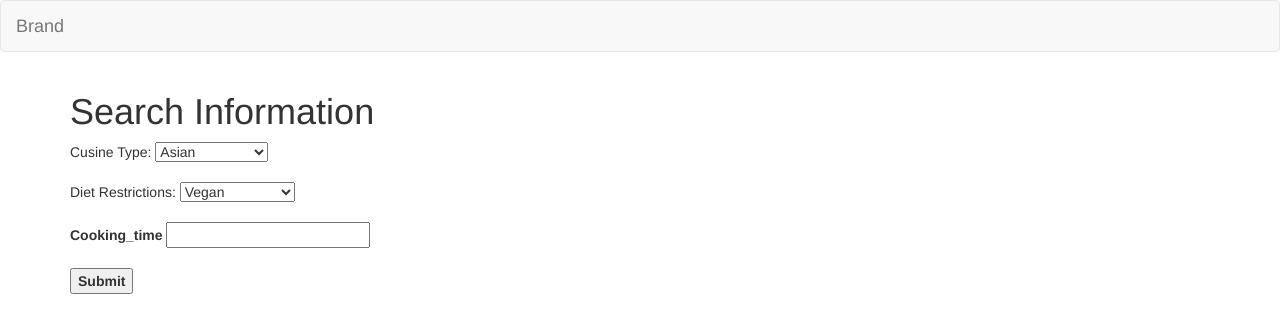
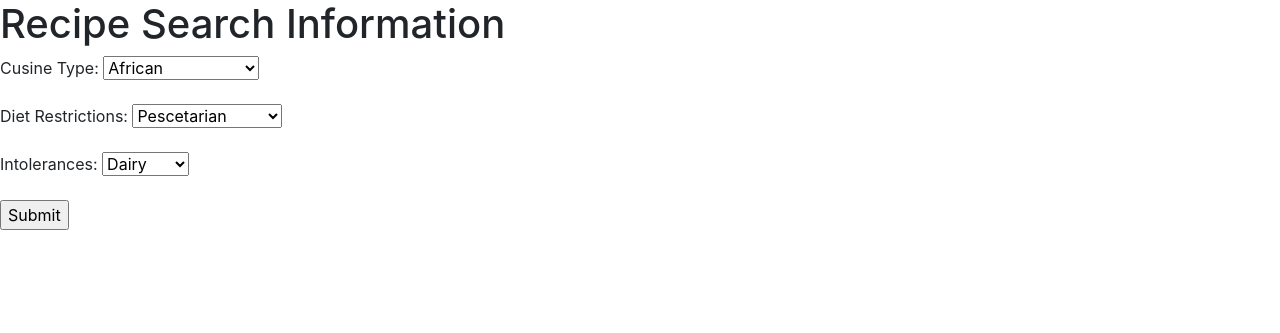
Before and after one commit to puthalalitha/recipe-project, a Flask app: page /search in a window 1280 px wide. Shown: the top 333 px of the page. Run offline with Flask 2, Linux system fonts and the light colour scheme; some libraries are stand-ins or nearby versions.

Commit message:
added remove recipe

```diff
--- a/model.py
+++ b/model.py
@@ -16,8 +16,8 @@ class User(db.Model):
     __tablename__ = "users"
 
     user_id = db.Column(db.Integer, autoincrement=True, primary_key=True)
-    email = db.Column(db.String(64))
-    password = db.Column(db.String(64))
+    email = db.Column(db.String(120), unique=True, nullable=False)
+    password = db.Column(db.String(64), nullable=False)
 
     favorites = db.relationship("Favorite")
     def __repr__(self):
--- a/server.py
+++ b/server.py
@@ -8,6 +8,7 @@ from flask_debugtoolbar import DebugToolbarExtension
 from model import connect_to_db, db, User, Recipe, Favorite
 
 import os
+import random
 
 app = Flask(__name__)
 
@@ -115,9 +116,9 @@ def display_results():
 
     cuisine = request.args["cuisine_type"]
     limit = request.args["diet_restrictions"]
-    time = request.args["cooking_time"]
+    caution = request.args["intolerances"]
 
-    recipes = get_recipes(cuisine, limit, time)['results']
+    recipes = get_recipes(cuisine, limit, caution)['results']
     print(recipes)
 
     recipe_dict = {}
@@ -138,13 +139,7 @@ def display_results():
     return render_template("/recipe.html",
                             recipes=recipe_dict,
                             cuisine=cuisine,
-                            restrictions=limit)
-
-
-@app.route('/save')
-def saved_recipes():
-    favorites = Favorite.query.filter_by(user_id=session["user_id"])
-    return render_template("favorites.html", favorites=favorites)
+                            caution=caution)
 
 
 @app.route('/save', methods=['POST'])
@@ -158,6 +153,7 @@ def favorite_recipe():
 
     # query the recipe table by id to see if this recipe
     # is already in the database.
+    recipe = Recipe.query.get(spoonacular_id)
     recipe = Recipe.query.get(spoonacular_id)
 
     if not recipe:
@@ -180,17 +176,53 @@ def favorite_recipe():
 
     results = {"message": "Your recipe saved.", "recipe_id": spoonacular_id}
 
-
     return jsonify(results)
 
 
-def get_recipes(cuisine, limit, time):
+@app.route('/favorites')
+def saved_recipes():
+    favorites = Favorite.query.filter_by(user_id=session["user_id"])
+    return render_template("favorites.html", favorites=favorites)
+
+
+@app.route("/favorites/<int:spoonacular_id>") #here, the id should be spoonacular_id
+def show_recipe(spoonacular_id):
+
+    # Use the id to call get_recipe_by_id function
+    # render a favorite.html template to show the recipe info
+    recipe_result = get_recipe_by_id(spoonacular_id)
+
+    return render_template("favorite.html", details=recipe_result)
+
+
+@app.route("/remove", methods=["POST"])
+def remove_recipe():
+
+    spoonacular_id = request.form.get("recipeId")
+
+    # Query the Favorite table to see if there us a record
+    # with the user_id from the session and this spoonacular_id
+    # If there is a record with this information, delete it.
+
+    take_out_recipe = Favorite.query.filter_by(user_id=session["user_id"],
+                                               spoonacular_id=spoonacular_id).first()
+
+    if take_out_recipe:
+
+        db.session.delete(take_out_recipe)
+        db.session.commit()
+
+    return "Recipe removed"
+
+
+def get_recipes(cuisine, limit, intolerances):
     payload = {
         "number": 5,
         "diet": limit,
         "cuisine": cuisine,
-        # add time restriction later
-    }
+        "intolerances":intolerances,
+        "offset":random.randint(0, 10)
+     }
 
     response = requests.get(
         spoonacular_base_endpoint + "/recipes/search",
--- a/templates/_navbar.html
+++ b/templates/_navbar.html
@@ -24,9 +24,9 @@
 
 
 
-<nav class="navbar navbar-default">
+<!-- <nav class="navbar navbar-default">
   <div class="container-fluid">
-    <!-- Brand and toggle get grouped for better mobile display -->
+     Brand and toggle get grouped for better mobile display
     <div class="navbar-header">
       <button type="button" class="navbar-toggle collapsed" data-toggle="collapse" data-target="#bs-example-navbar-collapse-1" aria-expanded="false">
         <span class="sr-only">Toggle navigation</span>
@@ -37,4 +37,4 @@
       <a class="navbar-brand" href="#">Brand</a>
     </div>
   </div>
-</nav>
+</nav> -->
--- a/templates/base.html
+++ b/templates/base.html
@@ -1,22 +1,34 @@
 <!doctype html>
 <html>
 <head>
-	<meta charset="utf-8">
     <title>Recipes</title>
-	     <!-- Latest compiled and minified CSS -->
-	<link rel="stylesheet" href="https://maxcdn.bootstrapcdn.com/bootstrap/3.3.7/css/bootstrap.min.css">
+    <meta charset="utf-8">
+    <meta name="viewport" content="width=device-width, initial-scale=1">
 
-	<!-- jQuery library -->
-	<script src="https://ajax.googleapis.com/ajax/libs/jquery/3.3.1/jquery.min.js">
-	</script>
 
-	<script
-	  src="https://code.jquery.com/jquery-3.3.1.js"
-	  integrity="sha256-2Kok7MbOyxpgUVvAk/HJ2jigOSYS2auK4Pfzbm7uH60="
-	  crossorigin="anonymous">
-	</script>
+	<!-- Latest compiled and minified Bootstrap CSS -->
+	<link href="https://stackpath.bootstrapcdn.com/bootstrap/4.1.3/css/bootstrap.min.css" rel="stylesheet" integrity="sha384-MCw98/SFnGE8fJT3GXwEOngsV7Zt27NXFoaoApmYm81iuXoPkFOJwJ8ERdknLPMO" crossorigin="anonymous">
+	<!-- Font Awesome CSS -->
+	<link rel="stylesheet" href="https://use.fontawesome.com/releases/v5.0.11/css/all.css">
+	<!-- Project CSS -->
+	<!-- <link href="/static/project.css" rel="stylesheet"> -->
 </head>
 <body>
+	<!-- bootstrap -->
+	<!-- <nav class="navbar navbar-inverse">
+		<div class="container-fluid">
+			<div class="navbar-header">
+				<button type="button" class="navbar-toggle data-toggle=collapse" data-target="#MyNavbar">
+					<span class="icon-bar"></span>
+					<span class="icon-bar"></span>
+					<span class="icon-bar"></span>
+				</button>
+				<a class="navbar-brand" href="#" src="https://fontawesome.com/icons/utensils?style=solid"></a>
+
+			</div>
+		</div>
+	</nav>
+ -->
 
 	<div>
   		{% for flash in get_flashed_messages() %}
@@ -24,13 +36,19 @@
   		{% endfor %}
 
   	{% include '/_navbar.html' %}
-  	<div class="container">
-	{% block content %}{% endblock %}
-	</div>
-	<!-- Latest compiled JavaScript -->
-	<script src="https://maxcdn.bootstrapcdn.com/bootstrap/3.3.7/js/bootstrap.min.js"></script>
 
 
-	</div>
+  	<!-- Latest compiled and minified JQuery -->
+	<script
+	  src="https://code.jquery.com/jquery-3.3.1.min.js"
+	  integrity="sha256-FgpCb/KJQlLNfOu91ta32o/NMZxltwRo8QtmkMRdAu8="
+	  crossorigin="anonymous"></script>
+	<!-- Latest compiled and minified Popper.js required for Bootstrap Javascript -->
+	<script src="https://cdnjs.cloudflare.com/ajax/libs/popper.js/1.14.3/umd/popper.min.js" integrity="sha384-ZMP7rVo3mIykV+2+9J3UJ46jBk0WLaUAdn689aCwoqbBJiSnjAK/l8WvCWPIPm49" crossorigin="anonymous"></script>
+	<!-- Latest compiled and minified Bootstrap Javascript -->
+	<script src="https://stackpath.bootstrapcdn.com/bootstrap/4.1.3/js/bootstrap.min.js" integrity="sha384-ChfqqxuZUCnJSK3+MXmPNIyE6ZbWh2IMqE241rYiqJxyMiZ6OW/JmZQ5stwEULTy" crossorigin="anonymous"></script>
+
+	{% block content %}{% endblock %}
+
 </body>
 </html>
--- a/templates/favorites.html
+++ b/templates/favorites.html
@@ -10,7 +10,8 @@
 	    	{{ favorite.recipe.title }}
 	    </li>
 	    <li>
-	    	<a href="{{ favorite.recipe.url }}">Favorite Recipes!</a>
+	    	<a href="favorites/{{ favorite.recipe.spoonacular_id }}">Favorite Recipe</a>
+	    	<!-- <a href="{{ favorite.recipe.url }}">Favorite Recipe</a> -->
 	    </li>
    </ul>
   {% endfor %}
--- a/templates/homepage.html
+++ b/templates/homepage.html
@@ -6,7 +6,7 @@
   <div>
 		<ul>
 			<li><a href="/search">View All Recipes</a></li>
-			<li><a href="/favorite">View Favorites</a></li>
+			<li><a href="/favorites">View Favorites</a></li>
 		</ul>
 		<ul>
 			{% if "user_id" in session %}
--- a/templates/search.html
+++ b/templates/search.html
@@ -3,27 +3,63 @@
 {% block content %}
 <div>
 
-  <h1>Search Information</h1>
+  <h1>Recipe Search Information</h1>
   <form action="/results">
 
     Cusine Type:
       <select name="cuisine_type">
-        <option value="asian">Asian</option>
-        <option value="mediterranean">Mediterranean</option>
+        <option value="african">African</option>
+        <option value="chinese">Chinese</option>
+        <option value="japanese">Japanese</option>
+        <option value="korean">Korean</option>
+        <option value="vietnamese">Vietnamese</option>
+        <option value="thai">Thai</option>
+        <option value="indian">Indian</option>
+        <option value="british">British</option>
+        <option value="irish">Irish</option>
+        <option value="french">French</option>
+        <option value="italian">Italian</option>
+        <option value="mexican">Mexican</option>
+        <option value="spanish">Spanish</option>
+        <option value="middle eastern">Middle Eastern</option>
+        <option value="jewish">Jewish</option>
         <option value="american">American</option>
+        <option value="cajun">Cajun</option>
+        <option value="southern">Southern</option>
+        <option value="greek">Greek</option>
+        <option value="german">German</option>
+        <option value="nordic">Nordic</option>
+        <option value="eastern european">Eastern European</option>
+        <option value="caribbean">Caribbean</option>
+        <option value="latin american">Latin American</option>
       </select><br><br>
 
-  Diet Restrictions:
+    Diet Restrictions:
       <select name="diet_restrictions">
+        <option value="pescetarian">Pescetarian</option>
+        <option value="lacto vegetarian">Lacto Vegetarian</option>
+        <option value="ovo vegetarian">Ovo Vegetarian</option>
         <option value="vegan">Vegan</option>
-        <option value="gluten_free">Gluten free</option>
-        <option value="food_allerigies">Food Allerigies</option>
+        <option value="vegetarian">Vegetarian</option>
       </select><br><br>
 
-   <label>Cooking_time
-      <input type="number" name="cooking_time"><br><br>
-      <input type="submit">
-    </label>
+    Intolerances:
+      <select name="intolerances">
+        <option value="dairy">Dairy</option>
+        <option value="egg">Egg</option>
+        <option value="gluten">Gluten</option>
+        <option value="peanut">Peanut</option>
+        <option value="sesame">Sesame</option>
+        <option value="seafood">Seafood</option>
+        <option value="shellfish">Shellfish</option>
+        <option value="soy">Soy</option>
+        <option value="sulfite">Sulfite</option>
+        <option value="tree nut">Tree nut</option>
+        <option value="wheat">Wheat</option>
+      </select><br><br>
+
+    <input type="submit">
+
   </form>
 
 
```
Also changed, not shown: templates/recipe.html (+6 -8 lines).
